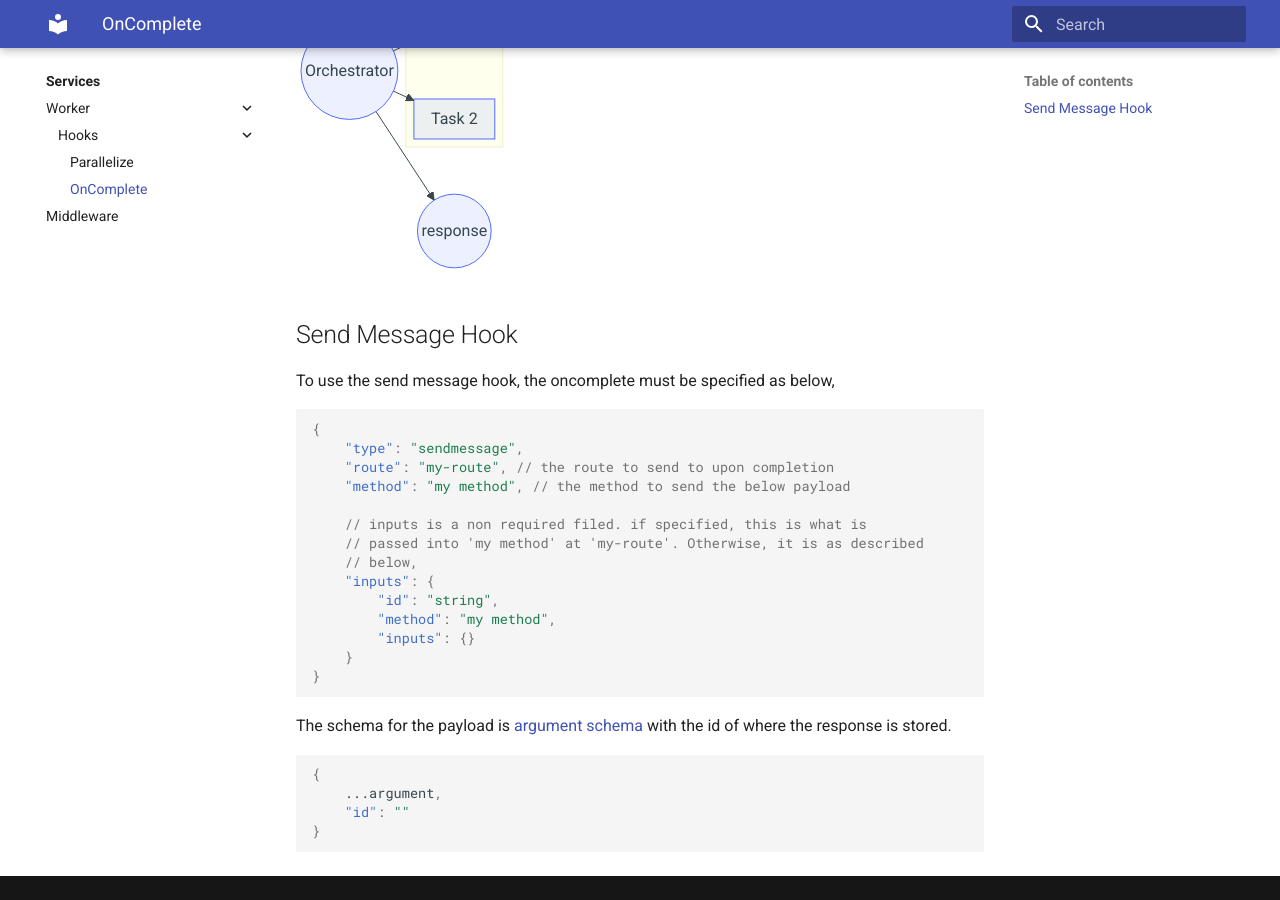
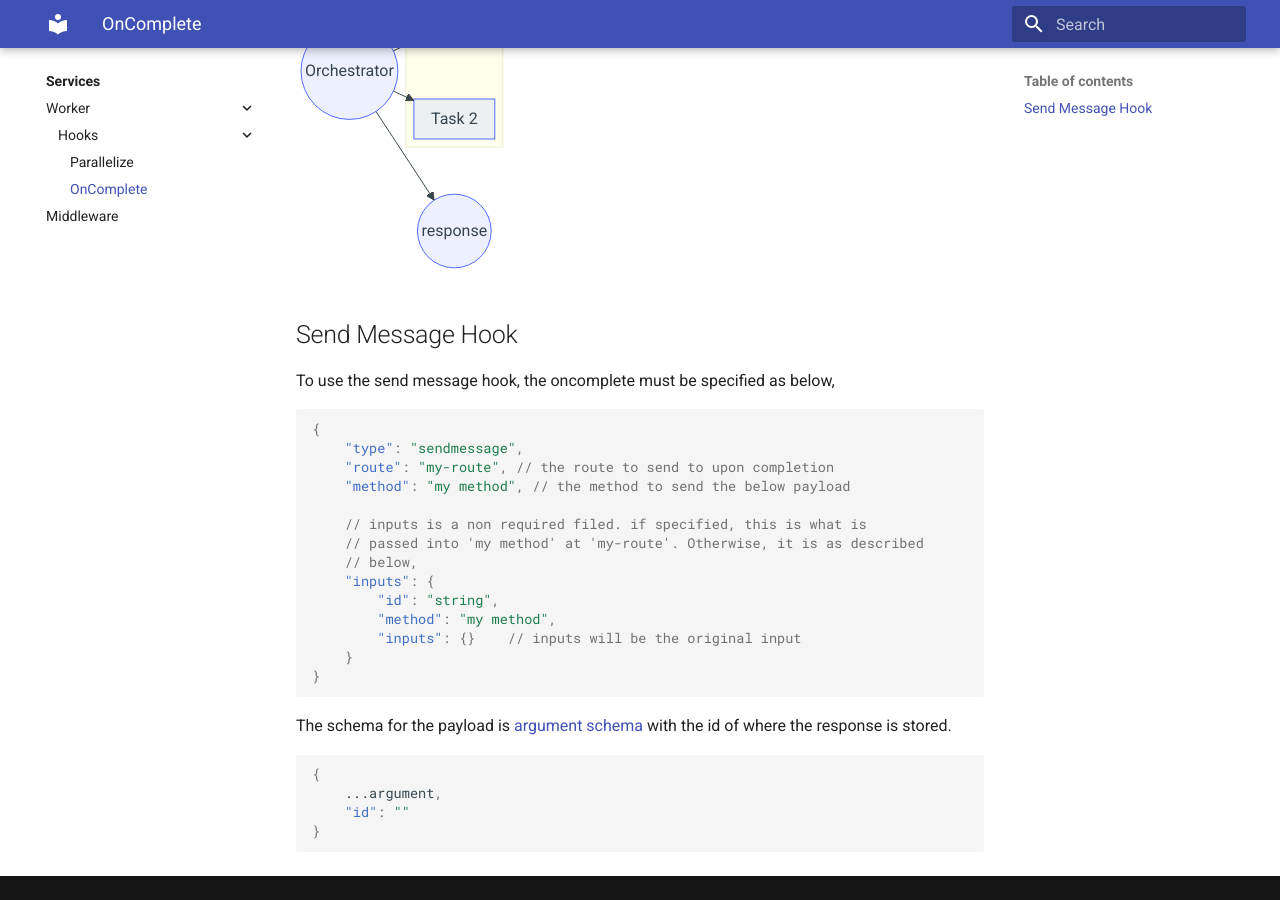
Before and after one commit to serv-c/docs, an MkDocs documentation site: the page built from docs/services/worker/hooks/oncomplete.md, in a window 1280 px wide and 900 px high, scrolled down 792 px. Built offline with MkDocs 1.6.1 and Material for MkDocs 9.7.7, drawn with Linux system fonts in a browser that asks for light colours.

Commit message:
fix(hooks): fixed behaviour test for complete hook
if the inputs parameter is specified for the complete hook,
it should override the default and thus not send the default dictionary

````diff
--- a/docs/services/worker/hooks/oncomplete.md
+++ b/docs/services/worker/hooks/oncomplete.md
@@ -66,7 +66,7 @@ To use the send message hook, the oncomplete must be specified as below,
     "inputs": {
         "id": "string",
         "method": "my method",
-        "inputs": {}
+        "inputs": {}    // inputs will be the original input
     }
 }
 ```
````
Also changed, not shown: 3 other files.
